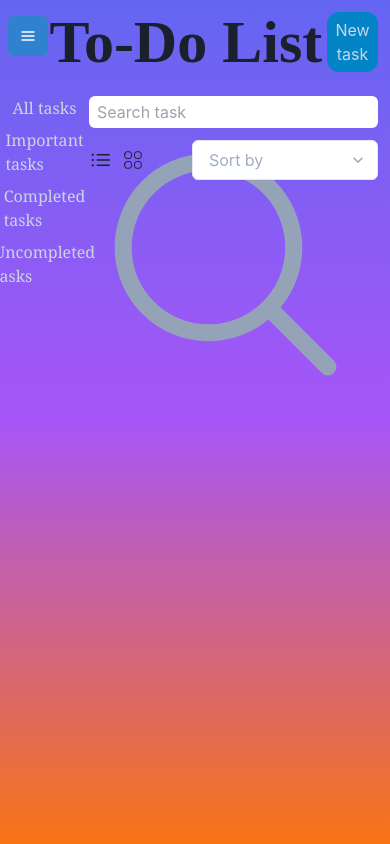
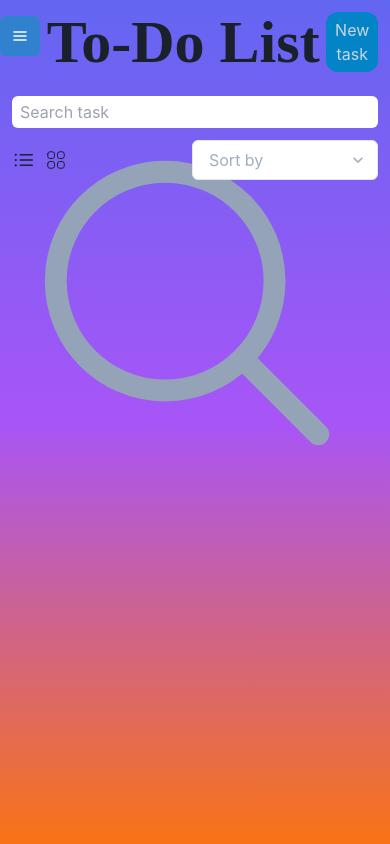
Before and after one commit to ArthurChemov/todo_app_react, a React (Create React App) app: page / in a window 390 px wide. Built offline with nearby package versions, Linux system fonts and the light colour scheme.

Commit message:
Update menu

```diff
--- a/src/App.tsx
+++ b/src/App.tsx
@@ -1,16 +1,16 @@
 import { BrowserRouter } from 'react-router-dom';
-import { Box } from "@chakra-ui/react";
-import Header from './components/menu/Header';
-import Sidebar from './components/menu/Sidebar';
+import { ChakraProvider, Box } from "@chakra-ui/react";
+import Body from './components/menu/Body';
 
 function App() {
   return (
-    <Box className="h-screen bg-gradient-to-b from-indigo-500 via-purple-500 to-orange-500">
+    <ChakraProvider>
       <BrowserRouter>
-        <Header/>
-        <Sidebar/>
+        <Box className="h-screen bg-gradient-to-b from-indigo-500 via-purple-500 to-orange-500">
+          <Body/>
+        </Box>
       </BrowserRouter>
-    </Box>
+    </ChakraProvider>
   );
 }
 
--- /dev/null
+++ b/src/components/menu/Body.tsx
@@ -0,0 +1,39 @@
+import { Flex, Box, IconButton } from '@chakra-ui/react'
+import { useState } from 'react';
+import { HamburgerIcon, CloseIcon } from '@chakra-ui/icons'
+import Sidebar from './Sidebar';
+import Main from './Main';
+
+function Body() {
+
+    const [sidebar, setSidebar] = useState(false);
+    const showSidebar = () => setSidebar(!sidebar);
+
+    return (
+        <Flex className=' h-full flex-col'>
+            <Flex className='flex-row'>
+                <Flex className='mt-4 justify-center small:ml-3 small:w-1/12 small:visible md:ml-0 md:w-0 md:invisible'>
+                    <IconButton aria-label={'Open Menu'} icon={sidebar ? <CloseIcon />:<HamburgerIcon />} colorScheme='blue' onClick={showSidebar}/>
+                </Flex>
+                <Flex className='font-bold justify-center font-losAngeles text-6xl pt-3 w-full'>
+                    To-Do List
+                </Flex>
+                <button className='rounded-xl text-slate-300 bg-sky-600 hover:bg-sky-700 mt-3 mr-3
+                    small:h-12 md:h-18 lg:h-18
+                    small:w-28 md:w-36 lg:w-48
+                    small:text-xs md:text-base lg:text-xl'
+                >
+                    New task
+                </button>
+            </Flex>
+            <Flex className=' h-full w-full flex-row relative'>
+                <Box className={` md:w-1/6 md:visible ${sidebar ? 'w-1/6 visible':'w-0 invisible'}`} >
+                    <Sidebar/>
+                </Box>
+                <Main/>
+            </Flex>
+        </Flex>
+    );
+}
+
+export default Body;
--- a/src/components/menu/Header.tsx
+++ /dev/null
@@ -1,25 +0,0 @@
-// import { useState } from 'react'
-import { Flex, IconButton } from '@chakra-ui/react'
-import { HamburgerIcon } from '@chakra-ui/icons'
-
-function Header() {
-    return (
-        <Flex>
-            <Flex className='mt-4 w-1/12 ml-3 justify-center'>
-                <IconButton aria-label={'Open Menu'} icon={<HamburgerIcon />} colorScheme='blue'/>
-            </Flex>
-            <Flex className='font-bold justify-center font-losAngeles text-6xl pt-3 w-full'>
-                To-Do List
-            </Flex>
-            <button className='rounded-xl text-slate-300 bg-sky-600 hover:bg-sky-700 mt-3 mr-3
-                small:h-12 md:h-18 lg:h-18
-                small:w-28 md:w-36 lg:w-48
-                small:text-xs md:text-base lg:text-xl'
-            >
-                New task
-            </button>
-        </Flex>
-    );
-}
-
-export default Header;
--- /dev/null
+++ b/src/components/menu/Main.tsx
@@ -0,0 +1,42 @@
+import { Flex, Box, Select } from "@chakra-ui/react";
+
+function Main() {
+    return (
+        <Flex className=" w-full flex-col">
+            <Box className="small:w-full md:w-1/4 lg:w-1/6">
+                <form className=" relative pt-6 mx-3" autoComplete="off">
+                    <label htmlFor="search" className="sr-only"></label>
+                    <input type="search" id="search" placeholder="Search task" className=" small: w-full h-8 md:max-w-xs rounded-md inputStyles pl-2"/>
+                    <svg xmlns="http://www.w3.org/2000/svg" fill="none" viewBox="0 0 24 24" strokeWidth="1.5" stroke="currentColor" className="absolute small:w-3 small:top-9 md:w-4 md:top-8 right-4 text-slate-400">
+                        <path strokeLinecap="round" strokeLinejoin="round" d="M21 21l-5.197-5.197m0 0A7.5 7.5 0 105.196 5.196a7.5 7.5 0 0010.607 10.607z"></path>
+                    </svg>
+                </form>
+            </Box>
+            <Flex className=" mt-3 flex-row justify-between">
+                <Flex className=" ml-3 gap-2 items-center">
+                    <button title="view in list" className=" w-6 h-6">
+                        <svg xmlns="http://www.w3.org/2000/svg" fill="none" strokeWidth="1.5" stroke="currentColor" className=" w-6 h-6 hover:text-sky-600">
+                            <path strokeLinecap="round" strokeLinejoin="round" d="M8.25 6.75h12M8.25 12h12m-12 5.25h12M3.75 6.75h.007v.008H3.75V6.75zm.375 0a.375.375 0 11-.75 0 .375.375 0 01.75 0zM3.75 12h.007v.008H3.75V12zm.375 0a.375.375 0 11-.75 0 .375.375 0 01.75 0zm-.375 5.25h.007v.008H3.75v-.008zm.375 0a.375.375 0 11-.75 0 .375.375 0 01.75 0z"></path>
+                        </svg>
+                    </button>
+                    <button title="view in grid" className=" w-6 h-6">
+                        <svg xmlns="http://www.w3.org/2000/svg" fill="none" strokeWidth="{1.5}" stroke="currentColor" className=" w-6 h-6 hover:text-sky-600">
+                            <path strokeLinecap="round" strokeLinejoin="round" d="M3.75 6A2.25 2.25 0 016 3.75h2.25A2.25 2.25 0 0110.5 6v2.25a2.25 2.25 0 01-2.25 2.25H6a2.25 2.25 0 01-2.25-2.25V6zM3.75 15.75A2.25 2.25 0 016 13.5h2.25a2.25 2.25 0 012.25 2.25V18a2.25 2.25 0 01-2.25 2.25H6A2.25 2.25 0 013.75 18v-2.25zM13.5 6a2.25 2.25 0 012.25-2.25H18A2.25 2.25 0 0120.25 6v2.25A2.25 2.25 0 0118 10.5h-2.25a2.25 2.25 0 01-2.25-2.25V6zM13.5 15.75a2.25 2.25 0 012.25-2.25H18a2.25 2.25 0 012.25 2.25V18A2.25 2.25 0 0118 20.25h-2.25A2.25 2.25 0 0113.5 18v-2.25z"></path>
+                        </svg>
+                    </button>
+                </Flex>
+                <Flex className=" mr-3">
+                    <Select backgroundColor='white' color='#A0AEC0' className="ml-auto inputStyles">
+                        <option value="" hidden>Sort by</option>
+                        <option value="min-date" className="bg-slate-100 dark:bg-slate-800">Earlier first</option>
+                        <option value="max-date" className="bg-slate-100 dark:bg-slate-800">Later first</option>
+                        <option value="completed-first" className="bg-slate-100 dark:bg-slate-800">Completed first</option>
+                        <option value="uncompleted-first" className="bg-slate-100 dark:bg-slate-800">Uncompleted first</option>
+                    </Select>
+                </Flex>
+            </Flex>
+        </Flex>
+    );
+}
+
+export default Main;
--- a/src/components/menu/Sidebar.tsx
+++ b/src/components/menu/Sidebar.tsx
@@ -1,57 +1,23 @@
-import { Flex, Box, Select } from "@chakra-ui/react";
+import { Flex, Box, Text } from "@chakra-ui/react";
 import { NavLink } from 'react-router-dom';
 import { links } from './Links';
 
 function Sidebar() {
     return (
-        <Flex className=' h-full w-full fixed items-start flex-row'>
-            <Flex className='w-1/6 items-center flex-col font-serif pt-6 ml-3'>
+        <Flex className=' h-full items-center flex-col font-serif pt-6 ml-3 justify-between'>
+            <Box>
                 {links.map((item, index) => {
                     return (
                         <nav key={index} className='mb-2 hover:text-red-500 hover:border-4 hover:border-transparent hover:border-r-red-500 text-slate-300
-                        small:text-xs md:text-base lg:text-xl
-                        small:w-full  md:w-full    lg:w-3/4'>
+                        small: text-xs md:text-base lg:text-xl
+                        small:w-full  md:w-full    lg:w-full'>
                         <NavLink to={item.path}>
                             <span>{item.name}</span>
                         </NavLink>
                         </nav>
                     );
                 })}
-            </Flex>
-            <Flex className=" w-full flex-col">
-                <Box className="small:w-full md:w-1/4 lg:w-1/6">
-                    <form className=" relative pt-6 mx-3" autoComplete="off">
-                        <label htmlFor="search" className="sr-only"></label>
-                        <input type="search" id="search" placeholder="Search task" className=" small: w-full h-8 md:max-w-xs rounded-md inputStyles pl-2"/>
-                        <svg xmlns="http://www.w3.org/2000/svg" fill="none" viewBox="0 0 24 24" strokeWidth="1.5" stroke="currentColor" className="absolute small:w-3 small:top-9 md:w-4 md:top-8 right-4 text-slate-400">
-                            <path strokeLinecap="round" strokeLinejoin="round" d="M21 21l-5.197-5.197m0 0A7.5 7.5 0 105.196 5.196a7.5 7.5 0 0010.607 10.607z"></path>
-                        </svg>
-                    </form>
-                </Box>
-                <Flex className=" mt-3 flex-row justify-between">
-                    <Flex className=" ml-3 gap-2 items-center">
-                        <button title="view in list" className=" w-6 h-6">
-                            <svg xmlns="http://www.w3.org/2000/svg" fill="none" strokeWidth="1.5" stroke="currentColor" className=" w-6 h-6 hover:text-sky-600">
-                                <path strokeLinecap="round" strokeLinejoin="round" d="M8.25 6.75h12M8.25 12h12m-12 5.25h12M3.75 6.75h.007v.008H3.75V6.75zm.375 0a.375.375 0 11-.75 0 .375.375 0 01.75 0zM3.75 12h.007v.008H3.75V12zm.375 0a.375.375 0 11-.75 0 .375.375 0 01.75 0zm-.375 5.25h.007v.008H3.75v-.008zm.375 0a.375.375 0 11-.75 0 .375.375 0 01.75 0z"></path>
-                            </svg>
-                        </button>
-                        <button title="view in grid" className=" w-6 h-6">
-                            <svg xmlns="http://www.w3.org/2000/svg" fill="none" strokeWidth="{1.5}" stroke="currentColor" className=" w-6 h-6 hover:text-sky-600">
-                                <path strokeLinecap="round" strokeLinejoin="round" d="M3.75 6A2.25 2.25 0 016 3.75h2.25A2.25 2.25 0 0110.5 6v2.25a2.25 2.25 0 01-2.25 2.25H6a2.25 2.25 0 01-2.25-2.25V6zM3.75 15.75A2.25 2.25 0 016 13.5h2.25a2.25 2.25 0 012.25 2.25V18a2.25 2.25 0 01-2.25 2.25H6A2.25 2.25 0 013.75 18v-2.25zM13.5 6a2.25 2.25 0 012.25-2.25H18A2.25 2.25 0 0120.25 6v2.25A2.25 2.25 0 0118 10.5h-2.25a2.25 2.25 0 01-2.25-2.25V6zM13.5 15.75a2.25 2.25 0 012.25-2.25H18a2.25 2.25 0 012.25 2.25V18A2.25 2.25 0 0118 20.25h-2.25A2.25 2.25 0 0113.5 18v-2.25z"></path>
-                            </svg>
-                        </button>
-                    </Flex>
-                    <Flex className=" mr-3">
-                        <Select backgroundColor='white' color='#A0AEC0' className="ml-auto inputStyles">
-                            <option value="" hidden>Sort by</option>
-                            <option value="min-date" className="bg-slate-100 dark:bg-slate-800">Earlier first</option>
-                            <option value="max-date" className="bg-slate-100 dark:bg-slate-800">Later first</option>
-                            <option value="completed-first" className="bg-slate-100 dark:bg-slate-800">Completed first</option>
-                            <option value="uncompleted-first" className="bg-slate-100 dark:bg-slate-800">Uncompleted first</option>
-                        </Select>
-                    </Flex>
-                </Flex>
-            </Flex>
+            </Box>
         </Flex>
     );
 }
--- a/tailwind.config.js
+++ b/tailwind.config.js
@@ -8,9 +8,6 @@ module.exports = {
       },
       screens:{
         small: '480px'
-      },
-      height:{
-        hbody: '100%-72px'
       }
     },
   },
```
